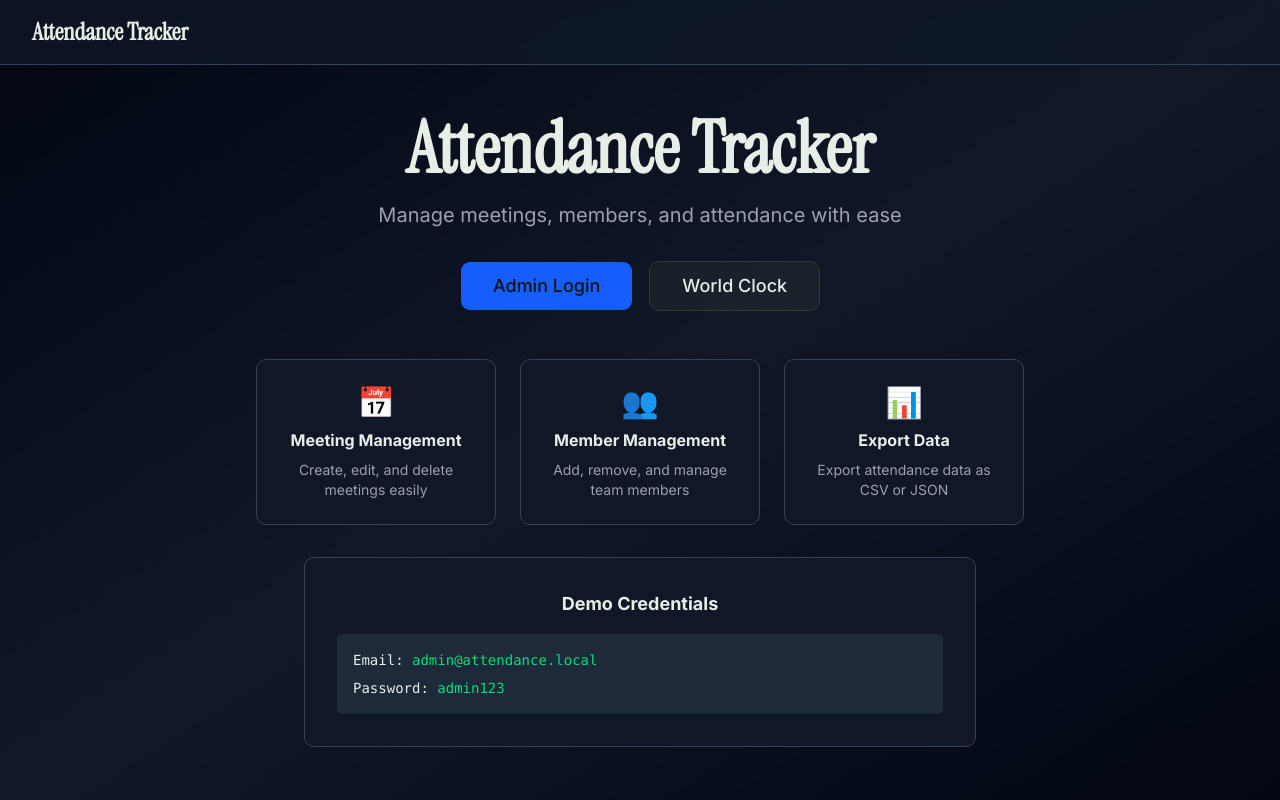
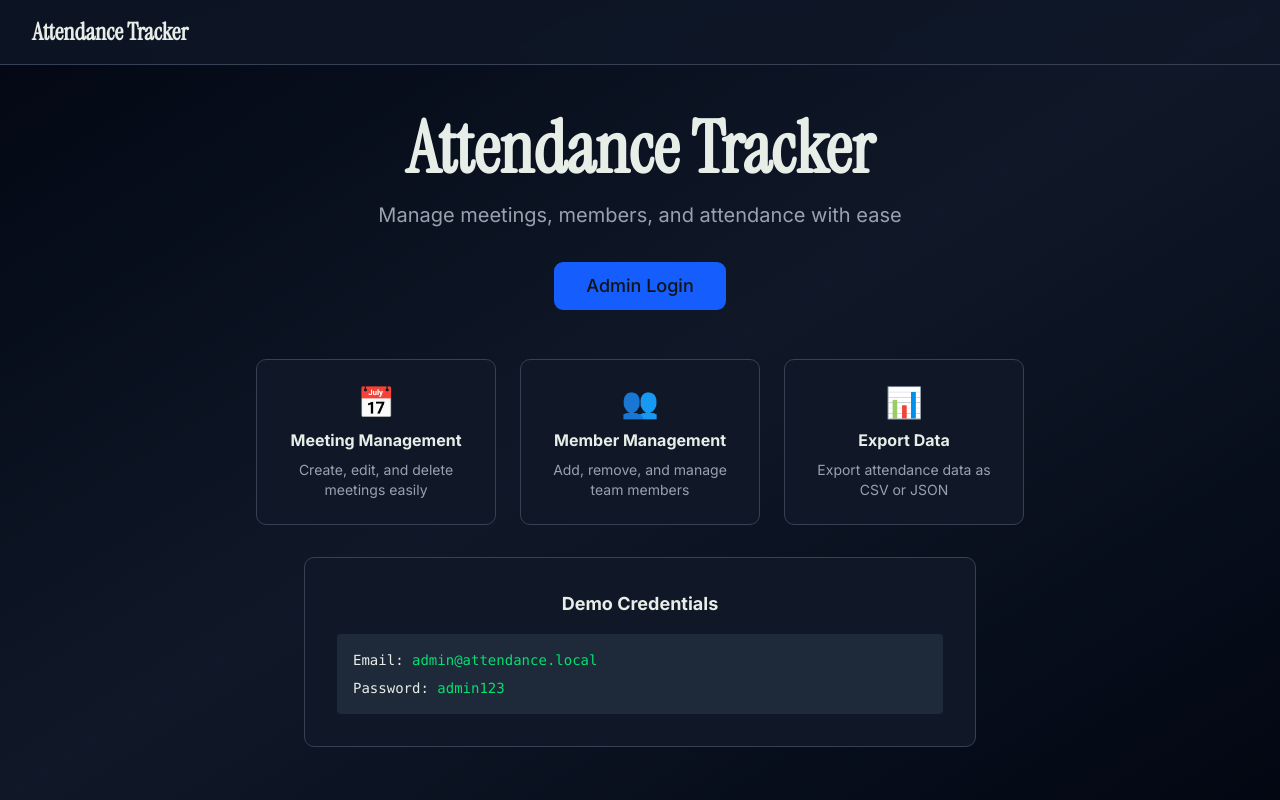
Before and after one commit to 2806shreya/Attendance-Tracker, a Next.js app: page / in a window 1280 px wide. Built offline with nearby package versions, Linux system fonts and the light colour scheme.

Commit message:
Remove world clock button from home page

```diff
--- a/src/app/page.tsx
+++ b/src/app/page.tsx
@@ -22,11 +22,6 @@ export default function HomePage() {
               <Link href="/login">
                 <Button className="px-8 py-6 text-lg bg-blue-600 hover:bg-blue-700">
                   Admin Login
-                </Button>
-              </Link>
-              <Link href="/clock">
-                <Button className="px-8 py-6 text-lg" variant="outline">
-                  World Clock
                 </Button>
               </Link>
             </div>
```
